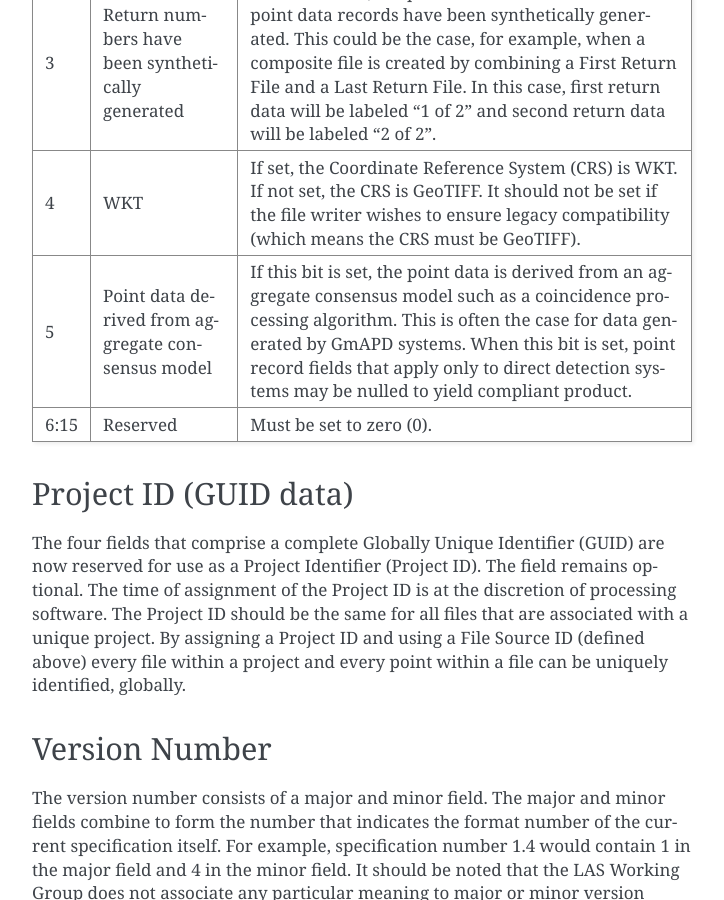
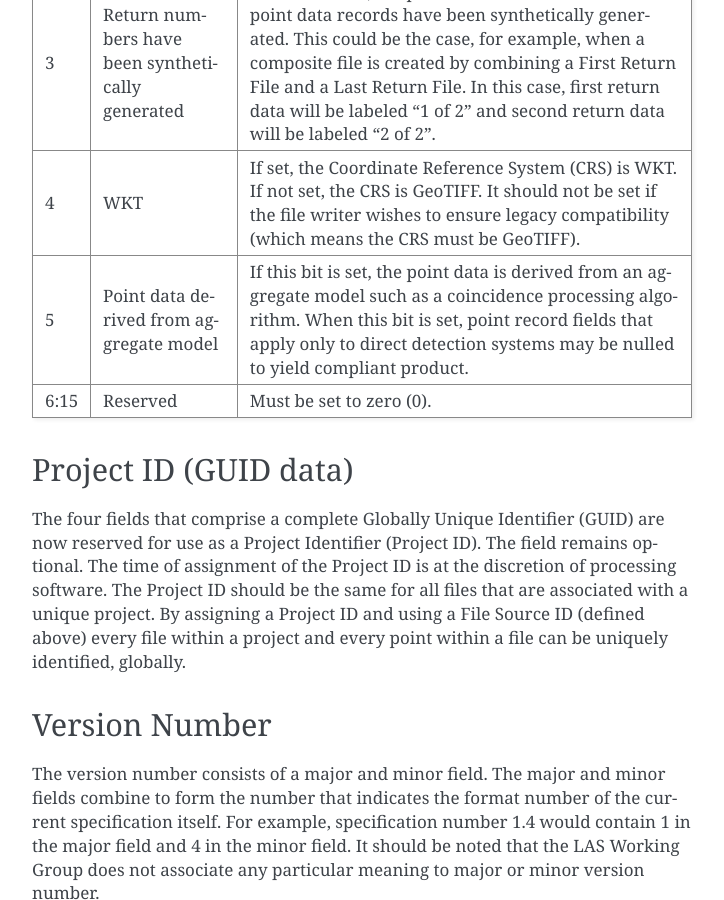
Before and after one commit to ASPRSorg/LAS, a Sphinx documentation site: the page built from source/header.txt, in a window 1280 px wide and 900 px high, scrolled down 2882 px. Shown: the whole window, without its empty margins (388-1112 px from the left). Built offline with Sphinx 7.4.7, drawn with Linux system fonts in a browser that asks for light colours; some of the changed text lies outside the part shown.

Commit message:
Updates to address Peer Review
Updates to address review comments from @hobu and @rapidlasso.

```diff
--- a/source/header.txt
+++ b/source/header.txt
@@ -113,8 +113,8 @@
 operations.
 
 When the aggregate bit is set (see Global Encoding), the File Source ID is set
-to zero (0) since the file is generated from a consensus model with many sources
-providing support for the final product.
+to zero (0) since the file is generated from an aggregation of many independent
+sources.
 
 .. _globalencoding_label:
 
@@ -177,10 +177,8 @@
     |       |                       | be GeoTIFF).                             |
     +-------+-----------------------+------------------------------------------+
     | 5     | Point data derived    | If this bit is set, the point data is    |
-    |       | from aggregate        | derived from an aggregate consensus      |
-    |       | consensus model       | model such as a coincidence processing   |
-    |       |                       | algorithm. This is often the case for    |
-    |       |                       | data generated by GmAPD systems. When    |
+    |       | from aggregate model  | derived from an aggregate model such as  |
+    |       |                       | a coincidence processing algorithm. When |
     |       |                       | this bit is set, point record fields     |
     |       |                       | that apply only to direct detection      |
     |       |                       | systems may be nulled to yield compliant |
--- a/source/point.txt
+++ b/source/point.txt
@@ -67,7 +67,7 @@
 magnitude. This value is optional and system specific. However, it should
 always be included if available. Intensity, when included, is always normalized
 to a 16 bit, unsigned value by multiplying the value by 65,536/(intensity
-bit-depth of the sensor). For example, if the bit-depth of the sensor
+dynamic range of the sensor). For example, if the dynamic range of the sensor
 is 10 bits, the scaling value would be (65,536/1,024). If intensity is not
 included, this value must be set to zero. This normalization is required to
 ensure that data from different sensors can be correctly merged. When the
```
